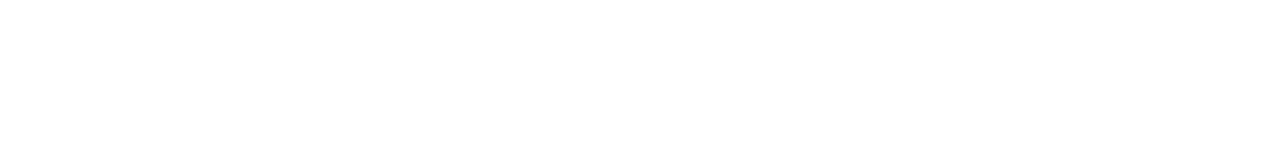
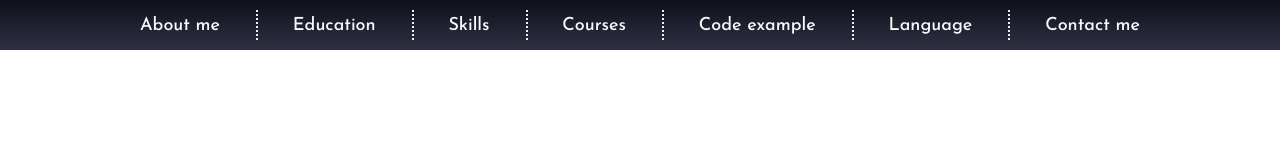
Before and after one commit to Nerieme/rsschool-cv, a plain HTML site: page index.html in a window 1280 px wide. Drawn offline with Linux system fonts and the light colour scheme.

Commit message:
feat: add menu in html/css

```diff
--- a/css/style.min.css
+++ b/css/style.min.css
@@ -1 +1 @@
-*{font-family:"Krona One","Josefin Sans",sans-serif}.container{position:relative;width:1140px;margin:0 auto}/*# sourceMappingURL=style.min.css.map */
+*{font-family:"Krona One","Josefin Sans",sans-serif}h1,h2,h3,h4,h5,h6,p{margin:0}header{position:relative}nav{position:fixed;width:100%;height:50px;background:-webkit-gradient(linear, left top, left bottom, from(rgb(15, 16, 27)), to(rgb(47, 49, 67)));background:linear-gradient(rgb(15, 16, 27), rgb(47, 49, 67));z-index:1}.container{position:relative;width:1140px;margin:0 auto}.menu{display:-webkit-box;display:-ms-flexbox;display:flex;-webkit-box-pack:justify;-ms-flex-pack:justify;justify-content:space-between;-webkit-box-align:center;-ms-flex-align:center;align-items:center;height:50px;padding:0 70px;margin:0;list-style-type:none}.menu__item{display:-webkit-box;display:-ms-flexbox;display:flex;-webkit-box-align:center;-ms-flex-align:center;align-items:center;height:30px;border-right:2px dotted #eeeff2;padding-right:36px}.menu__item:last-child{border-right:none;padding-right:0}.menu__link{font-family:"Josefin Sans";color:#fafafa;font-size:18px;font-weight:500;text-decoration:none;background-image:-webkit-gradient(linear, left top, left bottom, from(currentColor), to(currentColor));background-image:linear-gradient(currentColor, currentColor);background-position:0% 100%;background-repeat:no-repeat;background-size:0% 2px;-webkit-transition:background-size .3s;transition:background-size .3s}.menu__link:hover{text-decoration:none;color:#f2a61e;cursor:pointer;-webkit-transition:.5s;transition:.5s;background-size:100% 2px}/*# sourceMappingURL=style.min.css.map */
--- a/index.html
+++ b/index.html
@@ -14,7 +14,31 @@
 </head>
 
 <body>
+  <header>
+    <nav>
+      <div class="container">
+        <ul class="menu">
+          <li class="menu__item"><a href="#" class="menu__link">About me</a></li>
+          <li class="menu__item"><a href="#" class="menu__link">Education</a></li>
+          <li class="menu__item"><a href="#" class="menu__link">Skills</a></li>
+          <li class="menu__item"><a href="#" class="menu__link">Courses</a></li>
+          <li class="menu__item"><a href="#" class="menu__link">Code example</a></li>
+          <li class="menu__item"><a href="#" class="menu__link">Language</a></li>
+          <li class="menu__item"><a href="#" class="menu__link">Contact me</a></li>
+        </ul>
+      </div>
+    </nav>
+    <div class="subheader">
+      <div class="container">
+      </div>
+    </div>
+  </header>
+  <main>
 
+  </main>
+  <footer>
+
+  </footer>
 </body>
 
 </html>
```
Also changed, not shown: 1 other file.
